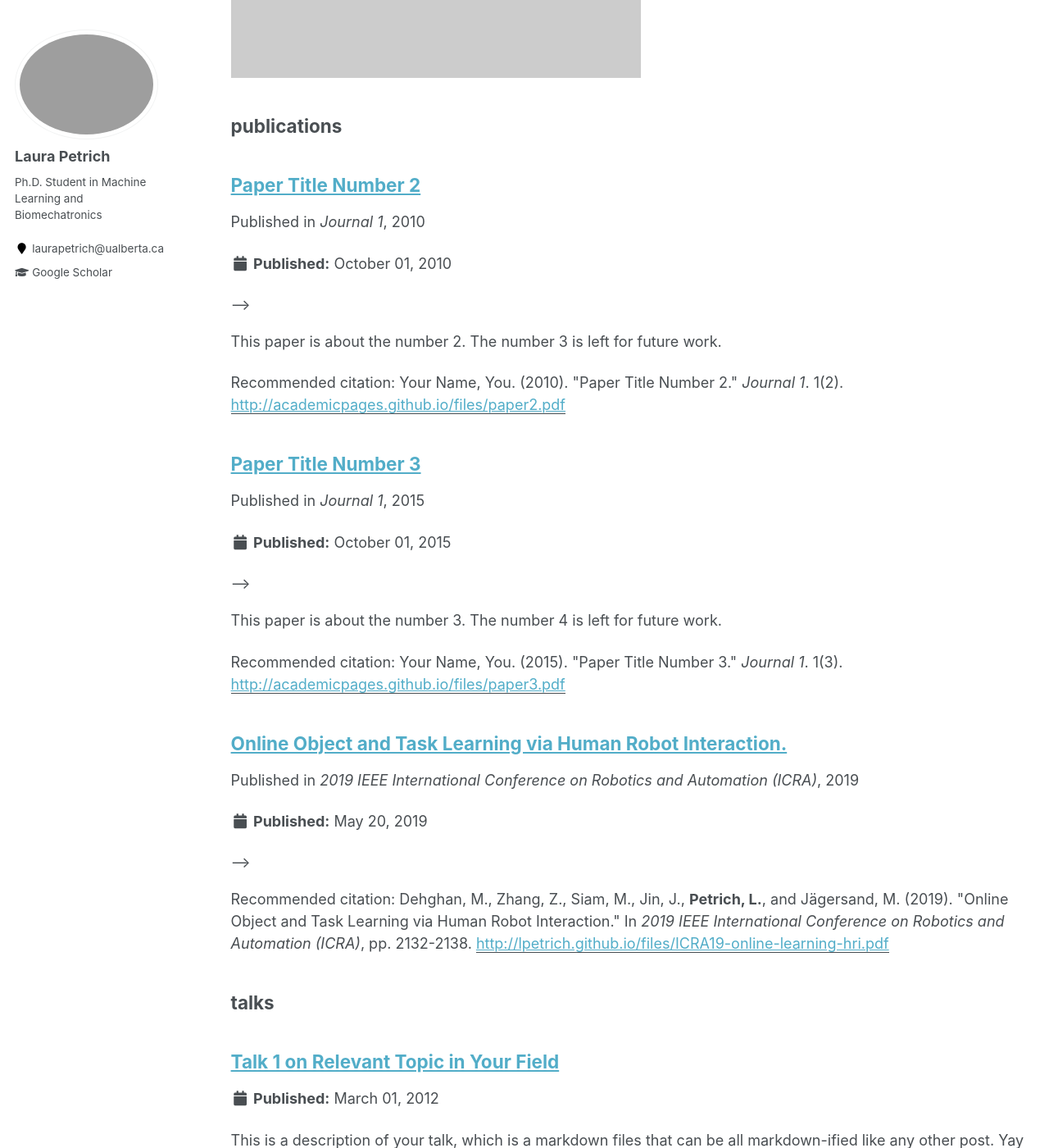
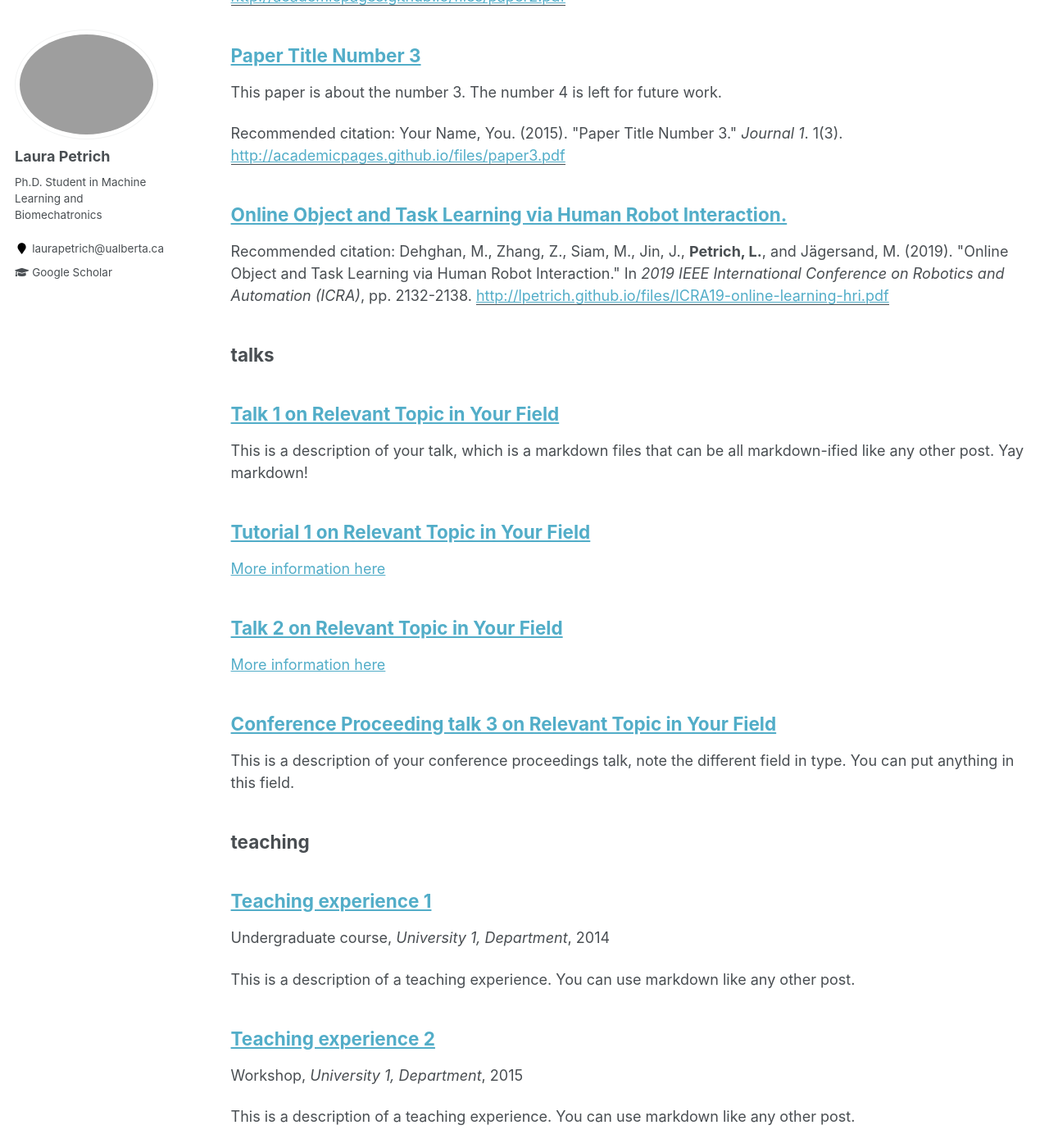
Before and after one commit to lpetrich/lpetrich.github.io, a Jekyll site: the page built from _pages/sitemap.md, in a window 1280 px wide and 1400 px high, scrolled down 3851 px. Shown: the whole window at 82% size. Built offline with Jekyll 4.4.1, drawn with Linux system fonts in a browser that asks for light colours; some of the changed text lies outside the part shown.

Commit message:
format pub page

```diff
--- a/_includes/archive-single.html
+++ b/_includes/archive-single.html
@@ -40,11 +40,6 @@
 
         {% if post.collection == 'teaching' %}
           <p> {{ post.type }}, <i>{{ post.venue }}</i>, {{ post.date | default: "1900-01-01" | date: "%Y" }} </p>
-        <!-- {% elsif post.collection == 'publications' %}
-          <p>Published in <i>{{ post.venue }}</i>, {{ post.date | default: "1900-01-01" | date: "%Y" }} </p>
-          <p class="page__date"><strong><i class="fa fa-fw fa-calendar" aria-hidden="true"></i> {{ site.data.ui-text[site.locale].date_label | default: "Published:" }}</strong> <time datetime="{{ post.date | default: "1900-01-01" | date_to_xmlschema }}">{{ post.date | default: "1900-01-01" | date: "%B %d, %Y" }}</time></p> -->
-        {% elsif post.date %}
-         <p class="page__date"><strong><i class="fa fa-fw fa-calendar" aria-hidden="true"></i> {{ site.data.ui-text[site.locale].date_label | default: "Published:" }}</strong> <time datetime="{{ post.date | default: "1900-01-01" | date_to_xmlschema }}">{{ post.date | default: "1900-01-01" | date: "%B %d, %Y" }}</time></p>
         {% endif %}
 
     {% if post.excerpt and site.read_more != 'enabled' %}
--- a/_layouts/single.html
+++ b/_layouts/single.html
@@ -36,11 +36,6 @@ layout: default
 
         {% if page.collection == 'teaching' %}
           <p> {{ page.type }}, <i>{{ page.venue }}</i>, {{ page.date | default: "1900-01-01" | date: "%Y" }} </p>
-        <!-- {% elsif page.venue and page.date %}
-          <p>Published in <i>{{ page.venue }}</i>, {{ page.date | default: "1900-01-01" | date: "%Y" }} </p>
-          <p class="page__date"><strong><i class="fa fa-fw fa-calendar" aria-hidden="true"></i> {{ site.data.ui-text[site.locale].date_label | default: "Published:" }}</strong> <time datetime="{{ page.date | date_to_xmlschema }}">{{ page.date | default: "1900-01-01" | date: "%B %d, %Y" }}</time></p> -->
-        {% elsif page.date %}
-          <p class="page__date"><strong><i class="fa fa-fw fa-calendar" aria-hidden="true"></i> {{ site.data.ui-text[site.locale].date_label | default: "Published:" }}</strong> <time datetime="{{ page.date | date_to_xmlschema }}">{{ page.date | default: "1900-01-01" | date: "%B %d, %Y" }}</time></p>
         {% endif %}
 
 
```
